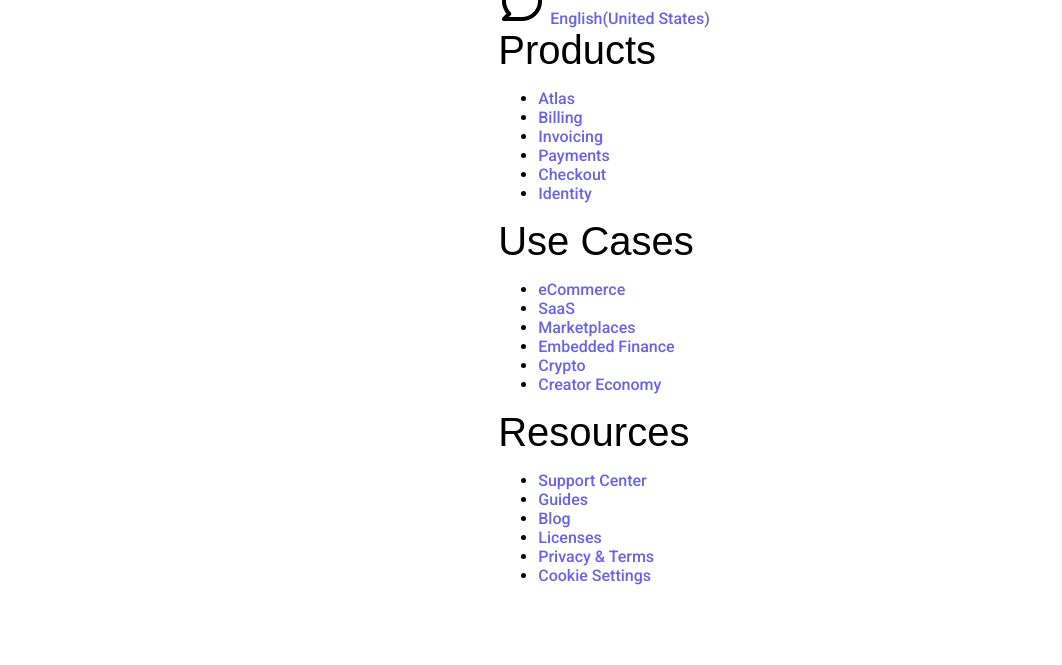
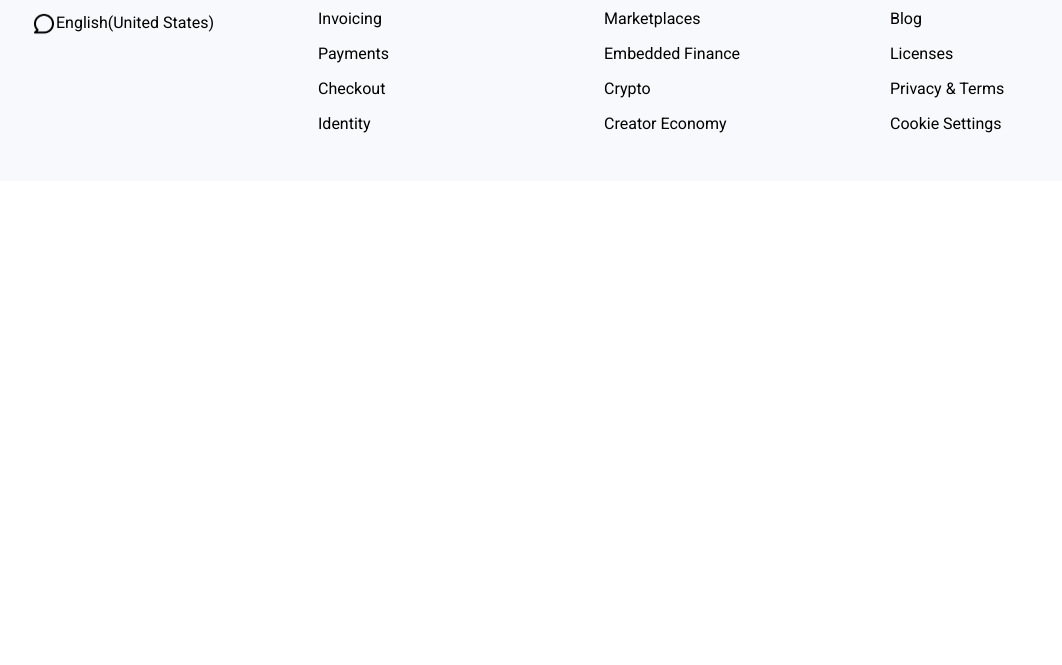
Before and after one commit to pryguy-lab/Swipe, a plain HTML site: page Index.html in a window 1280 px wide. Shown: the part 5753-6418 px from the top of the page, without its empty margins (36-1098 px from the left). After the commit the page ends 5934 px from the top, so only its background shows below. Drawn offline with Linux system fonts and the light colour scheme; a web font is replaced by a local one.

Commit message:
styled the footer

```diff
--- a/Index.css
+++ b/Index.css
@@ -60,6 +60,7 @@ body{
 
 main{
     width: 100%;
+    margin: var(--spacing-xl)0 0 0;
 }
 h1{
     font-family: var(--heading-font);
@@ -126,8 +127,8 @@ p{
 /* Layout Styles */
 
 .section-container{
-    max-width: 100%;
-    max-width: var(--standard-width);
+     width: 100%;
+     max-width: var(--standard-width);
 }
 .two-column{
     width: 100%;
@@ -291,9 +292,7 @@ p{
 .hero p{
     max-width: 480px;
 }
-main{
-    margin: var(--spacing-xl) 0;
-}
+
 .hero .hero-phone-container{
 height: 564px;
 align-items: flex-end;
@@ -600,4 +599,44 @@ align-items: flex-end;
 .footer{
     display: flex;
     justify-content: center;
+    background-color: var(--bg-light);
+    padding: var(--spacing-lg) 0;
 }
+#footer-logo{
+    max-width: 108px;
+    margin: 0 0 var(--spacing-md) 0;
+}
+.footer .section-container{
+    display: flex;
+}
+.footer .col{
+    width: 25%;
+}
+.footer .col ul{
+    list-style-type: none;
+    padding: 0;
+}
+.footer .col ul li{
+   margin: var(--spacing-md) 0 ;
+}
+.footer .col a{
+    color: var(--text-dark);
+    font-weight: normal;
+}
+.footer .col a:hover{
+    color: var(--purple-1);
+    text-decoration: underline;
+}
+.footer .icon-link{
+    display: flex;
+    align-items: center;
+    margin:var(--spacing-md) 0;
+
+}
+.footer .icon-link img{
+    width: 24px;
+}
+.footer h3{
+    font-size: var(--h6-size);
+    font-weight: 700;
+}
```
